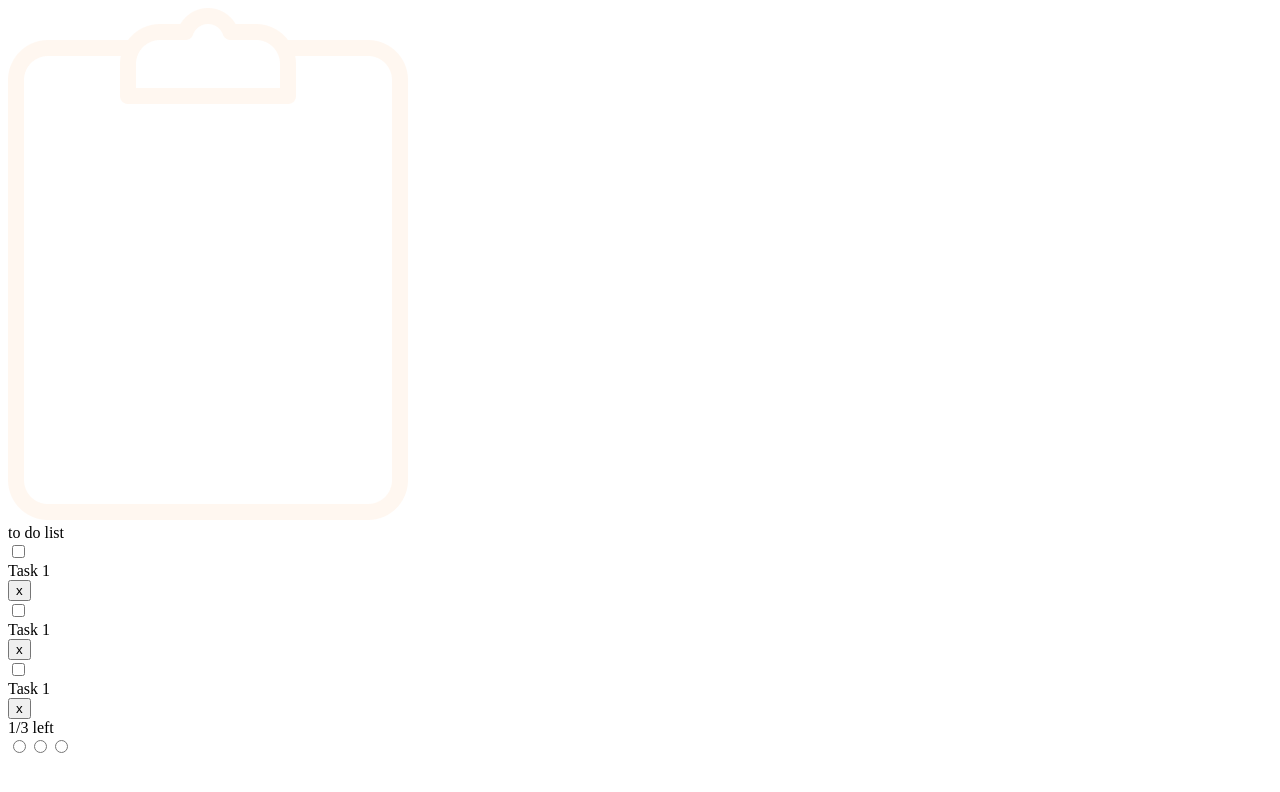
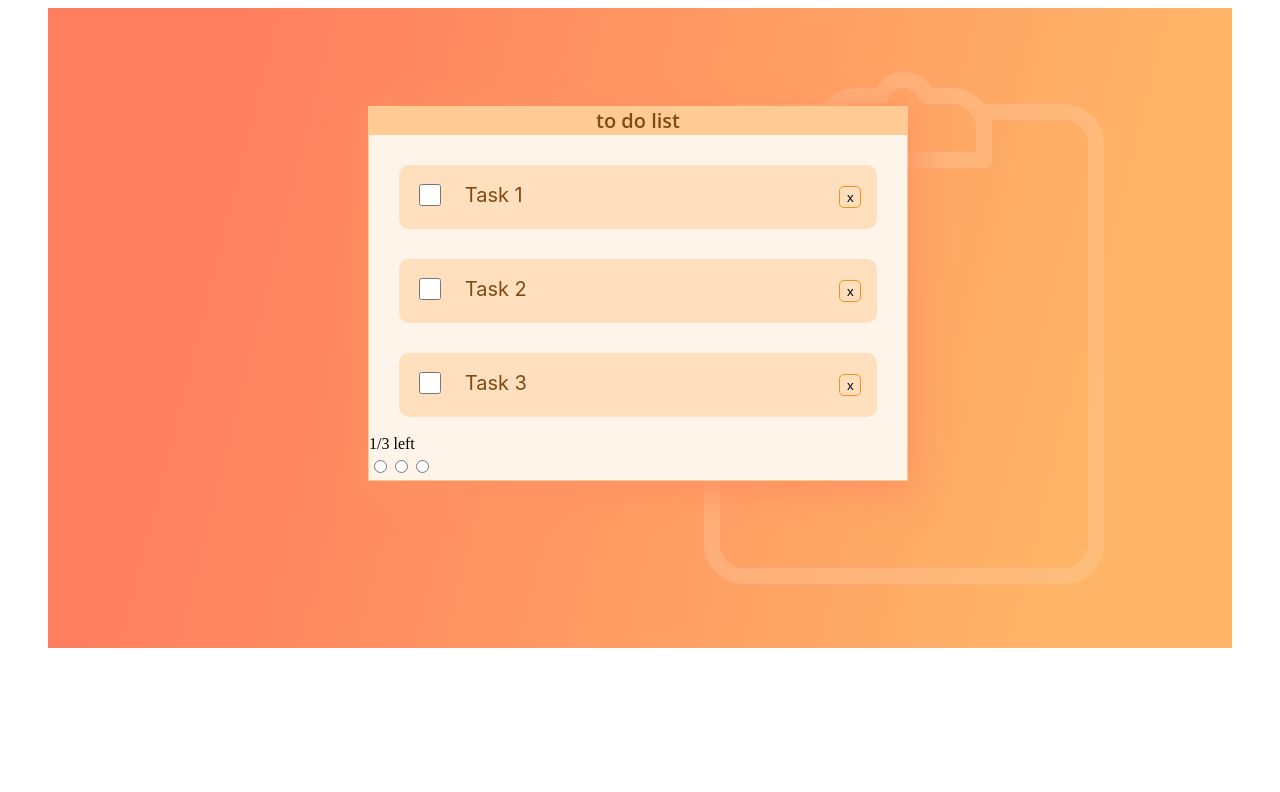
Before and after one commit to MaksimKarpuk/TD, a Vue app: page / in a window 1280 px wide. Shown: the top 792 px of the page. Built offline with nearby package versions, Linux system fonts and the light colour scheme.

Commit message:
feature/TD-1

```diff
--- a/src/assets/styles/folder.scss
+++ b/src/assets/styles/folder.scss
@@ -0,0 +1,98 @@
+.content {
+  position: relative;
+  z-index: 0;
+  max-width: 74rem;
+  height: 40rem;
+  background: linear-gradient(104.11deg, #ff7e5f 14.52%, #feb567 87.26%);
+  margin: 0 auto;
+  .folder {
+    &Image {
+      position: absolute;
+      left: 37.5rem;
+      top: 4rem;
+      z-index: 1;
+      max-width: 25rem;
+      max-height: 32rem;
+      padding: 0 3.5rem;
+    }
+  }
+  .board {
+    position: relative;
+    z-index: 2;
+    max-width: 33.75rem;
+    left: 20rem;
+    top: 6.15rem;
+    background: #fff4e9;
+    border: 0.0625rem solid #ffca93;
+    box-sizing: border-box;
+    box-shadow: 0 0.5rem 2.1rem 0.3rem #fe9262;
+    &Header {
+      text-align: center;
+      font-family: "Open Sans";
+      font-style: normal;
+      font-weight: 600;
+      font-size: 1.25rem;
+      line-height: 1.75rem;
+      color: #7f4b13;
+      background: #ffca93;
+    }
+    &Main {
+      .boaderMainContent {
+        margin: 1.85rem 1.85rem 0.925rem 1.85rem;
+        display: flex;
+        justify-content: space-between;
+        align-items: center;
+        padding: 1rem;
+        background: #ffdfbe;
+        border-radius: 10px;
+        .boaderMainContentInfo {
+          display: flex;
+          gap: 1.3rem;
+          .boaderMainContentInfoText {
+            font-family: "Inter";
+            font-style: normal;
+            font-weight: 400;
+            font-size: 1.25rem;
+            line-height: 1.75rem;
+            color: #7f4b13;
+          }
+          .boaderMainContentInfoForm {
+            .boaderMainContentInfoFormCheckbox {
+              width: 1.4rem;
+              height: 1.4rem;
+              background: #ffdfbe;
+              border-radius: 5px;
+            }
+          }
+        }
+        .boaderMainContentButton {
+          width: 1.4rem;
+          height: 1.4rem;
+          border: 1.5px solid #fc8f1a;
+          border-radius: 5px;
+          text-align: center;
+          background: #ffdfbe;
+        }
+      }
+    }
+  }
+}
+
+.boaderContentForm {
+}
+.boaderContentFormCheckbox {
+}
+.boaderContentFormText {
+}
+.boaderContentFormButton {
+}
+.boardFooter {
+}
+.boardFooterText {
+}
+.boardFooterOptions {
+}
+.boardFooterOptionsForm {
+}
+.boardFooterOptionsFormRadio {
+}
--- a/src/assets/styles/style.scss
+++ b/src/assets/styles/style.scss
@@ -1 +1,6 @@
 $black:#fff;
+body {
+    font-size: 16px;
+    font-weight: 400;
+    line-height: 24px;
+}
--- a/src/components/firstPage.vue
+++ b/src/components/firstPage.vue
@@ -1,31 +1,46 @@
 <template>
   <div class="content">
     <div class="folder">
-      <img src="../assets/images/folder.png" class="folder" />
+      <img src="../assets/images/folder.png" class="folderImage" />
     </div>
     <div class="board">
       <div class="boardHeader">to do list</div>
       <div class="boardMain">
-        <div class="boaderContent">
-          <form action="" class="boaderContentForm">
-            <input type="checkbox" class="boaderContentFormCheckbox" />
-          </form>
-          <div class="boaderContentFormText">Task 1</div>
-          <button class="boaderContentFormButton">x</button>
+        <div class="boaderMainContent">
+          <div class="boaderMainContentInfo">
+            <form action="" class="boaderMainContentInfoForm">
+              <input
+                type="checkbox"
+                class="boaderMainContentInfoFormCheckbox"
+              />
+            </form>
+            <div class="boaderMainContentInfoText">Task 1</div>
+          </div>
+          <button class="boaderMainContentButton">x</button>
         </div>
-        <div class="boaderContent">
-          <form action="" class="boaderContentForm">
-            <input type="checkbox" class="boaderContentFormCheckbox" />
-          </form>
-          <div class="boaderContentFormText">Task 1</div>
-          <button class="boaderContentFormButton">x</button>
+        <div class="boaderMainContent">
+          <div class="boaderMainContentInfo">
+            <form action="" class="boaderMainContentInfoForm">
+              <input
+                type="checkbox"
+                class="boaderMainContentInfoFormCheckbox"
+              />
+            </form>
+            <div class="boaderMainContentInfoText">Task 2</div>
+          </div>
+          <button class="boaderMainContentButton">x</button>
         </div>
-        <div class="boaderContent">
-          <form action="" class="boaderContentForm">
-            <input type="checkbox" class="boaderContentFormCheckbox" />
-          </form>
-          <div class="boaderContentFormText">Task 1</div>
-          <button class="boaderContentFormButton">x</button>
+        <div class="boaderMainContent">
+          <div class="boaderMainContentInfo">
+            <form action="" class="boaderMainContentInfoForm">
+              <input
+                type="checkbox"
+                class="boaderMainContentInfoFormCheckbox"
+              />
+            </form>
+            <div class="boaderMainContentInfoText">Task 3</div>
+          </div>
+          <button class="boaderMainContentButton">x</button>
         </div>
       </div>
       <div class="boardFooter">
```
